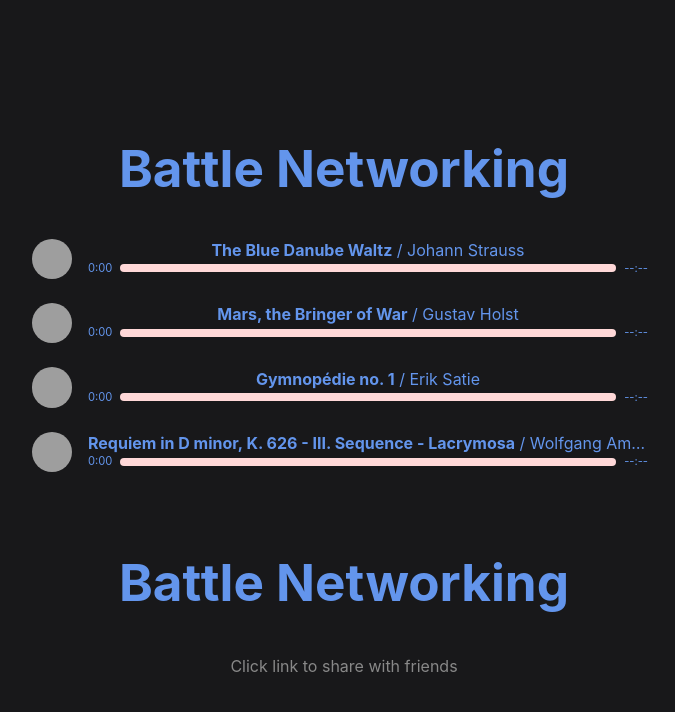
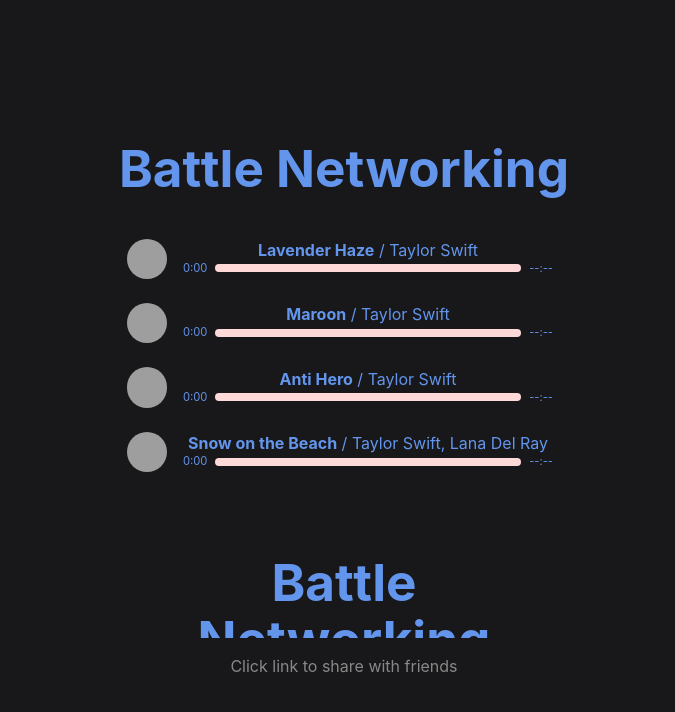
Before and after one commit to sanyasparkles/Battle, a Svelte app: page / in a window 1280 px wide. Shown: the top 712 px of the page, without its empty margins (296-971 px from the left). Built offline with nearby package versions, Linux system fonts and the light colour scheme; grey boxes are pictures that could not be loaded.

Commit message:
fixed music perms

```diff
--- a/src/audio/AudioPlayer.svelte
+++ b/src/audio/AudioPlayer.svelte
@@ -104,11 +104,11 @@
 	}
 
 	[aria-label="pause"] {
-		background-image: url(src/audio/pause.svg);
+		background-image: url(docs/assets/pause.svg);
 	}
 
 	[aria-label="play"] {
-		background-image: url(src/audio/play.svg);
+		background-image: url(docs/assets/play.svg);
 	}
 
 	.info {
--- a/src/audio/tracks.js
+++ b/src/audio/tracks.js
@@ -1,29 +1,29 @@
 export const tracks = [
 	{
 		// https://musopen.org/music/9862-the-blue-danube-op-314/
-		src: 'music/1.opus',
-		title: 'The Blue Danube Waltz',
-		artist: 'Johann Strauss'
+		src: 'docs/assets/music/1.opus',
+		title: 'Lavender Haze',
+		artist: 'Taylor Swift'
 	},
 
 	{
 		// https://musopen.org/music/43775-the-planets-op-32/
-		src: 'https://learn.svelte.dev/assets/media/music/holst.mp3',
-		title: 'Mars, the Bringer of War',
-		artist: 'Gustav Holst'
+		src: 'docs/assets/music/2.opus',
+		title: 'Maroon',
+		artist: 'Taylor Swift'
 	},
 
 	{
 		// https://musopen.org/music/8010-3-gymnopedies/
-		src: 'https://learn.svelte.dev/assets/media/music/satie.mp3',
-		title: 'Gymnopédie no. 1',
-		artist: 'Erik Satie'
+		src: 'docs/assets/music/3.opus',
+		title: 'Anti Hero',
+		artist: 'Taylor Swift'
 	},
 
 	{
 		// https://musopen.org/music/43683-requiem-in-d-minor-k-626/
-		src: 'https://learn.svelte.dev/assets/media/music/mozart.mp3',
-		title: 'Requiem in D minor, K. 626 - III. Sequence - Lacrymosa',
-		artist: 'Wolfgang Amadeus Mozart'
+		src: 'docs/assets/music/4.opus',
+		title: 'Snow on the Beach',
+		artist: 'Taylor Swift, Lana Del Ray'
 	}
 ];
```
Also changed, not shown: src/audio/pause.svg (deleted), src/audio/play.svg (deleted), src/imgsm.png (deleted), 24 other files (tests, documents, lock files or other folders).
